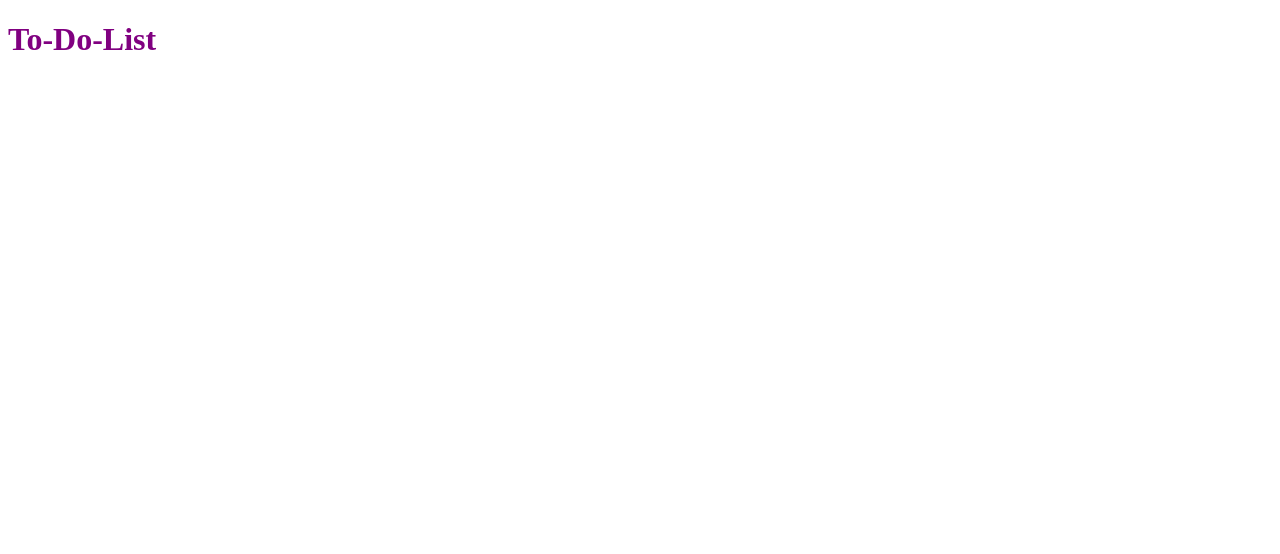
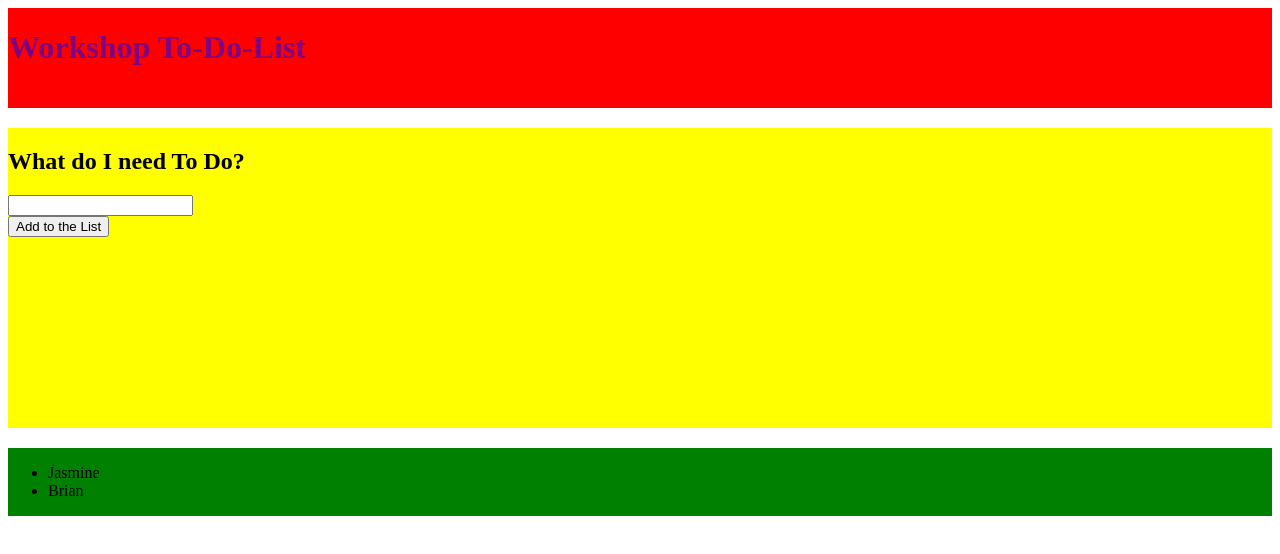
Before and after one commit to jds167/SDI-20-To-Do-ListWorkshop, a plain HTML site: page index.html in a window 1280 px wide. Drawn offline with Linux system fonts and the light colour scheme.

Commit message:
Added style and working js script

```diff
--- a/index.html
+++ b/index.html
@@ -7,7 +7,25 @@
     <link rel="stylesheet" href="./style.css">
 </head>
 <body>
-    <h1>To-Do-List</h1>
-    <script src="./index.js"></script>
+    <div class="grid-container">
+        <div class="grid-items grid-banner">
+            <h1>Workshop To-Do-List</h1>
+        </div>
+
+        <div class="grid-items grid-input">
+            <h2>What do I need To Do?</h2>
+            <input type = "text" id="todoInput">
+            <div>
+                <button type = "submit" id="addTodo">Add to the List</button>
+            </div>
+        </div>
+        <div class="grid-items grid-list">
+            <ul id="todoList">
+                <li>Jasmine</li>
+                <li>Brian</li>
+            </ul>
+        </div>
+    </div>
+        <script src="./index.js"></script>
 </body>
 </html>
--- a/index.js
+++ b/index.js
@@ -0,0 +1,18 @@
+// document.querySelector('input').addEventListener('input', (eventObj)) =>
+// document.querySelector('#list').innerHTML =
+// '<li>${eventObj.target.value}</li>'
+
+// document.querySelector('input').addEventListener("keyup")
+
+let input = document.getElementById("todoInput");
+let addButton = document.getElementById("addTodo");
+let list = document.getElementById("todoList")
+let inputValue = "";
+
+input.addEventListener("keyup", (eventObj) => {
+    inputValue = eventObj.target.value;
+    // console.log('return ' + inputValue);
+    return inputValue;
+})
+
+addButton.addEventListener('click', () => {alert(inputValue)})
--- a/style.css
+++ b/style.css
@@ -1,3 +1,26 @@
 h1 {
     color: purple;
 }
+
+.grid-container {
+    display : grid;
+    grid-template-columns: 1fr;
+    grid-template-rows: 100px 300px auto;
+    grid-gap: 20px;
+    justify-content: center;
+}
+
+.grid-banner {
+    background-color: red;
+    grid-row: 1;
+}
+
+.grid-input {
+    background-color: yellow;
+    grid-row: 2;
+}
+
+.grid-list {
+    background-color: green;
+    grid-row: 3;
+}
```
